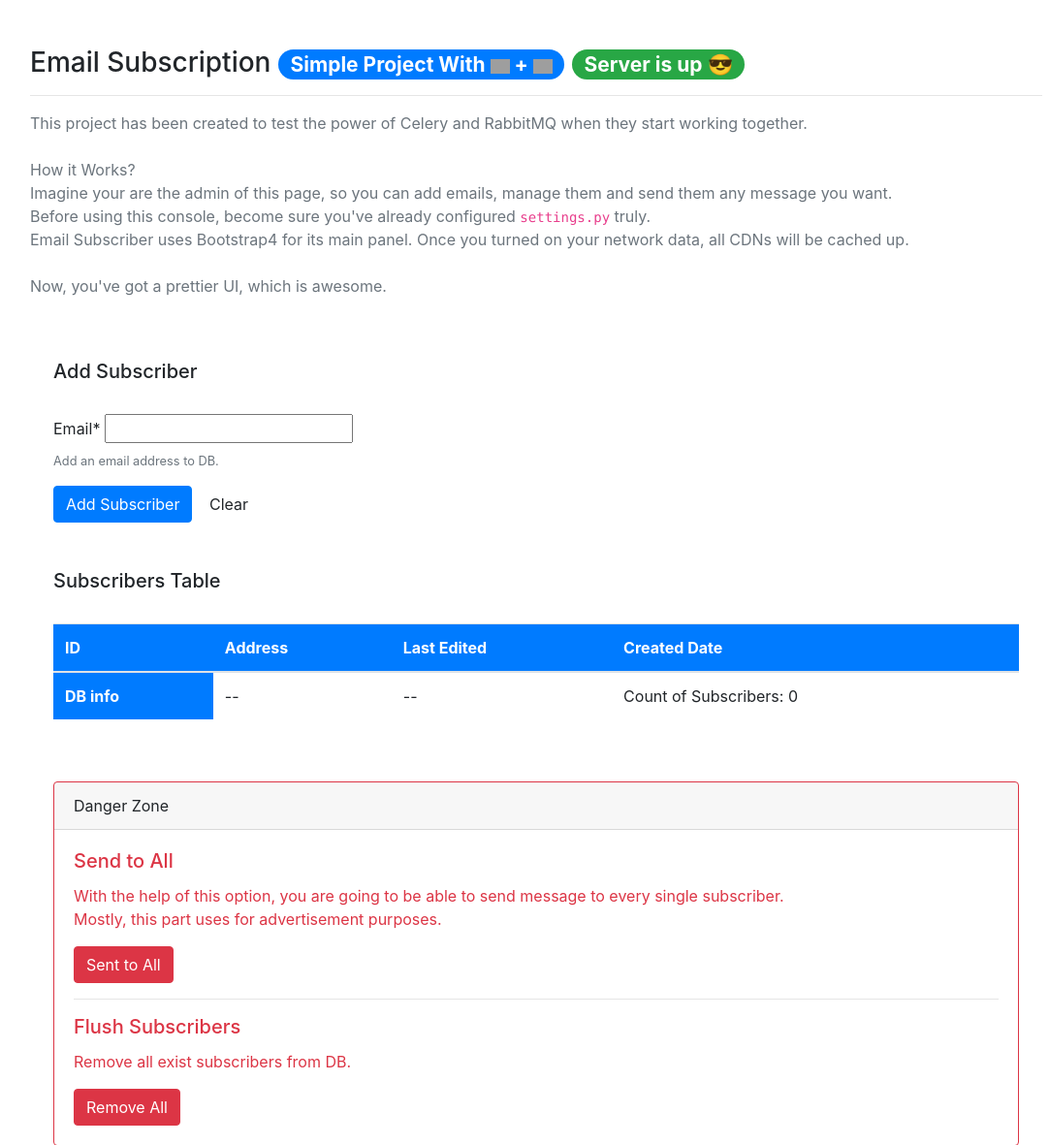
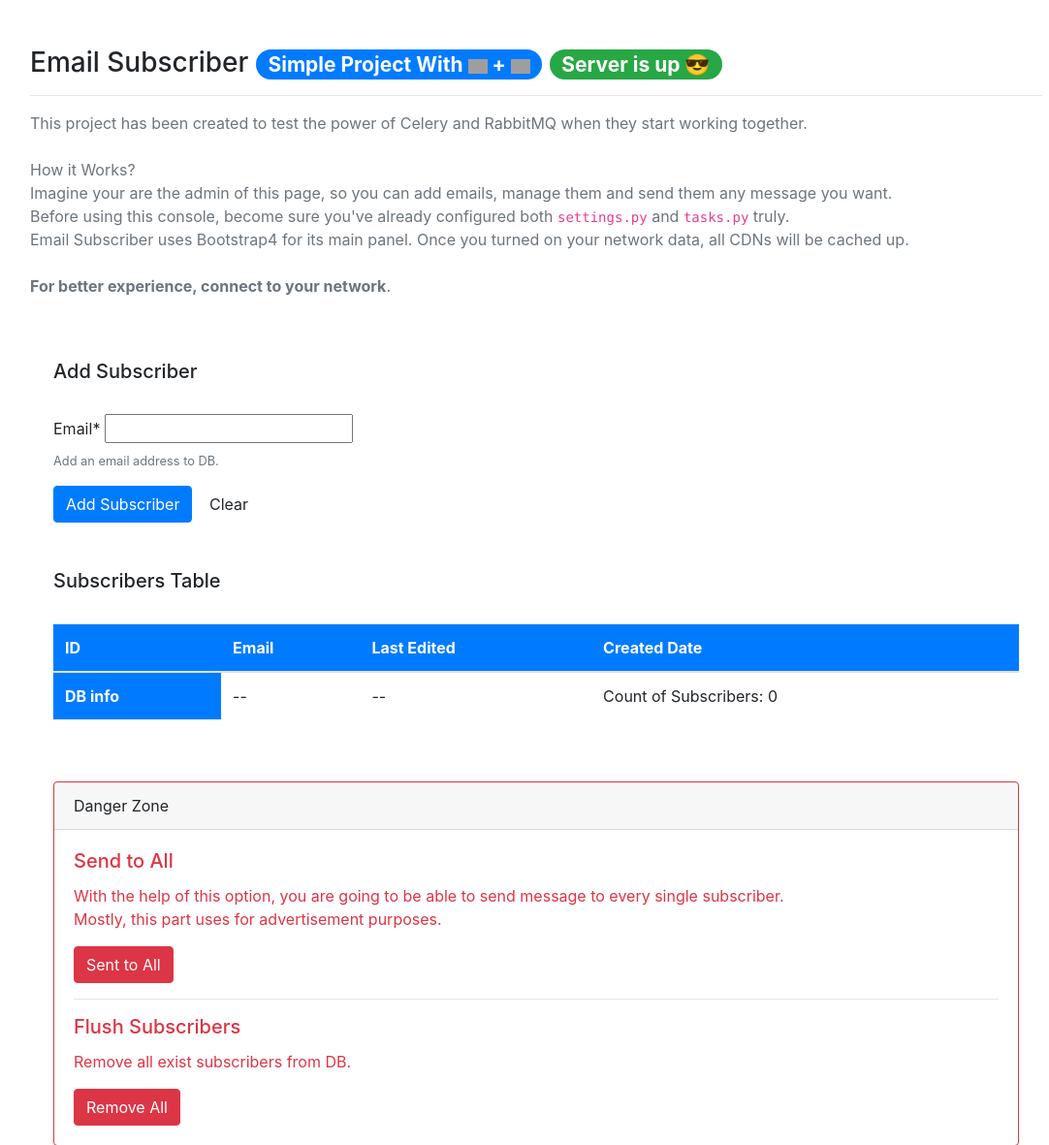
Before and after one commit to lnxpy/EmailSubscriber, a Django app: page / in a window 1280 px wide. Shown: the top 1181 px of the page at 97% size, without its empty margins (87-1169 px from the left). Run offline with Django 3.2, Linux system fonts and the light colour scheme; data that the repository does not hold is empty; parts of the project's set-up code (start-up, migrations or seed data) failed here and were passed over; some libraries are stand-ins or nearby versions; grey boxes are pictures that could not be loaded.

Commit message:
some issues fixed

```diff
--- a/core/templates/core/index.html
+++ b/core/templates/core/index.html
@@ -2,6 +2,7 @@
 <html lang="en" dir="ltr">
   <head>
     <meta charset="utf-8">
+     <meta content='maximum-scale=1.0, initial-scale=1.0, width=device-width' name='viewport'>
     <title>Email Subscriber</title>
 
     <!-- CSS only -->
@@ -15,12 +16,12 @@
   </head>
   <body>
     <div class="container-lg p-5">
-      <h3>Email Subscription <span class="badge badge-pill badge-primary">Simple Project With <span><img src="https://upload.wikimedia.org/wikipedia/commons/1/19/Celery_logo.png" width="20px" alt="Celery"></span> + <span><img src="https://jpadilla.github.io/rabbitmqapp/assets/img/icon.png" width="20px" alt="RabbitMQ"></span></span> <span class="badge badge-pill badge-success">Server is up &#128526;</span></h3>
+      <h3>Email Subscriber <span class="badge badge-pill badge-primary">Simple Project With <span><img src="https://upload.wikimedia.org/wikipedia/commons/1/19/Celery_logo.png" width="20px" alt="Celery"></span> + <span><img src="https://jpadilla.github.io/rabbitmqapp/assets/img/icon.png" width="20px" alt="RabbitMQ"></span></span> <span class="badge badge-pill badge-success">Server is up &#128526;</span></h3>
       <hr>
 
       <p class="text-muted">This project has been created to test the power of Celery and RabbitMQ when they start working together.<br><br>
-      How it Works?<br>Imagine your are the admin of this page, so you can add emails, manage them and send them any message you want.<br>Before using this console, become sure you've already configured <code>settings.py</code> truly.<br>
-      Email Subscriber uses Bootstrap4 for its main panel. Once you turned on your network data, all CDNs will be cached up.<br><br> Now, you've got a prettier UI, which is awesome.</p><br>
+      How it Works?<br>Imagine your are the admin of this page, so you can add emails, manage them and send them any message you want.<br>Before using this console, become sure you've already configured both <code>settings.py</code> and <code>tasks.py</code> truly.<br>
+      Email Subscriber uses Bootstrap4 for its main panel. Once you turned on your network data, all CDNs will be cached up.<br><br> <b>For better experience, connect to your network</b>.</p><br>
 
       <div class="container-fluid p-4">
         <h5>Add Subscriber</h5><br>
@@ -45,11 +46,12 @@
 
       <div class="container-fluid p-4">
         <h5>Subscribers Table</h5><br>
+
         <table class="table">
           <thead class="bg-primary text-white">
             <tr>
               <th scope="col">ID</th>
-              <th scope="col">Address</th>
+              <th scope="col">Email</th>
               <th scope="col">Last Edited</th>
               <th scope="col">Created Date</th>
             </tr>
@@ -59,11 +61,7 @@
             <tr>
               <th scope="row">{{subscriber.id}}</th>
               <td>{{subscriber.email}}</td>
-              {% if subscriber.last_edited %}
               <td>{{ subscriber.last_edited | timesince }} ago</td>
-              {% else %}
-              <td>--</td>
-              {% endif %}
               <td>{{subscriber.created_date}}</td>
             </tr>
             {% endfor %}
@@ -74,7 +72,8 @@
               <td>Count of Subscribers: {{subscribers.count}}</td>
             </tr>
           </tbody>
-      </table>
+        </table>
+
       </div>
 
       <div class="container-fluid p-4">
@@ -83,10 +82,10 @@
           <div class="card-body text-danger">
             <h5 class="card-title">Send to All</h5>
             <p class="card-text">With the help of this option, you are going to be able to send message to every single subscriber.<br> Mostly, this part uses for advertisement purposes.</p>
-            <button class="btn btn-danger" type="submit" name="button">Sent to All</button><hr>
+            <button class="btn btn-danger" type="submit" name="button" onclick="window.location.replace({% url 'sendtoall' %});">Sent to All</button><hr>
             <h5 class="card-title">Flush Subscribers</h5>
             <p class="card-text">Remove all exist subscribers from DB.</p>
-            <button class="btn btn-danger" type="submit" name="button">Remove All</button>
+            <button class="btn btn-danger" type="submit" name="button" onclick="window.location.replace({% url 'flush' %});">Remove All</button>
           </div>
         </div>
       </div>
```
